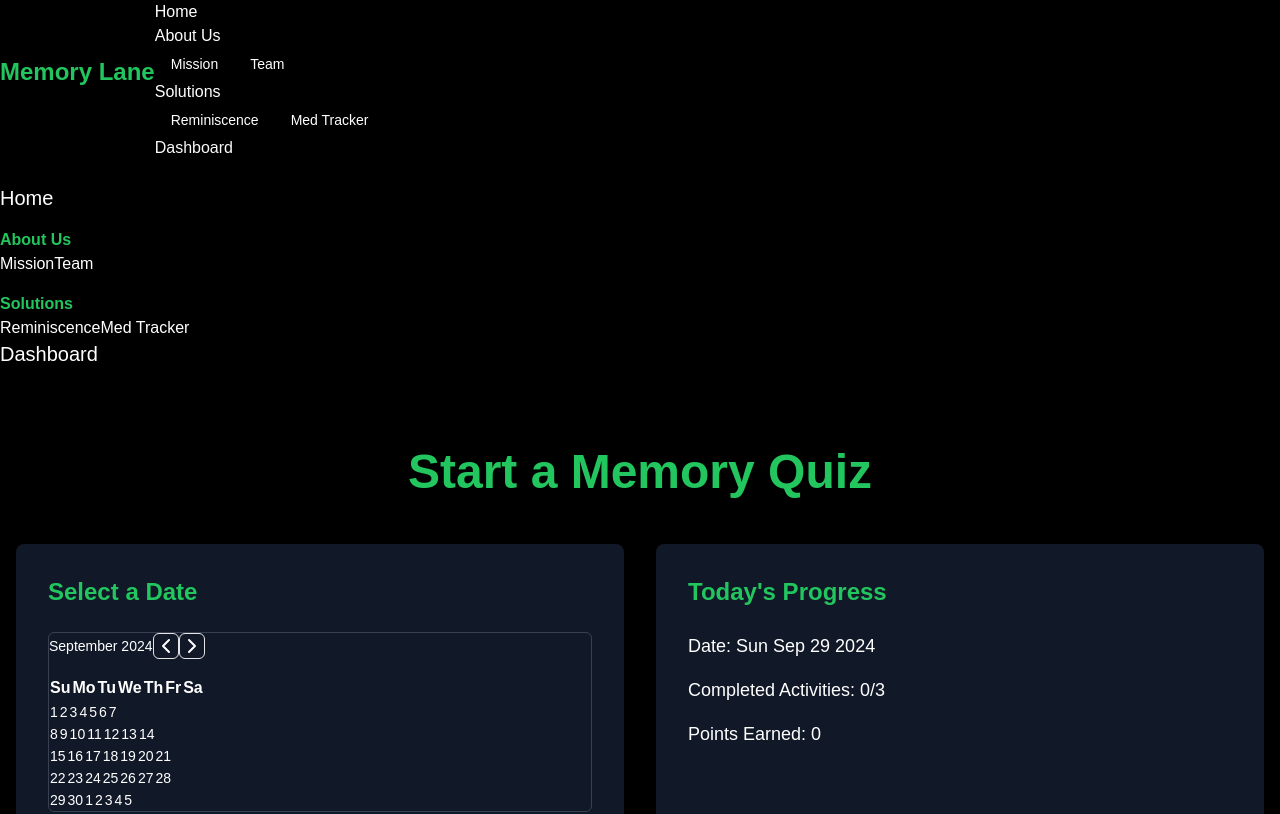
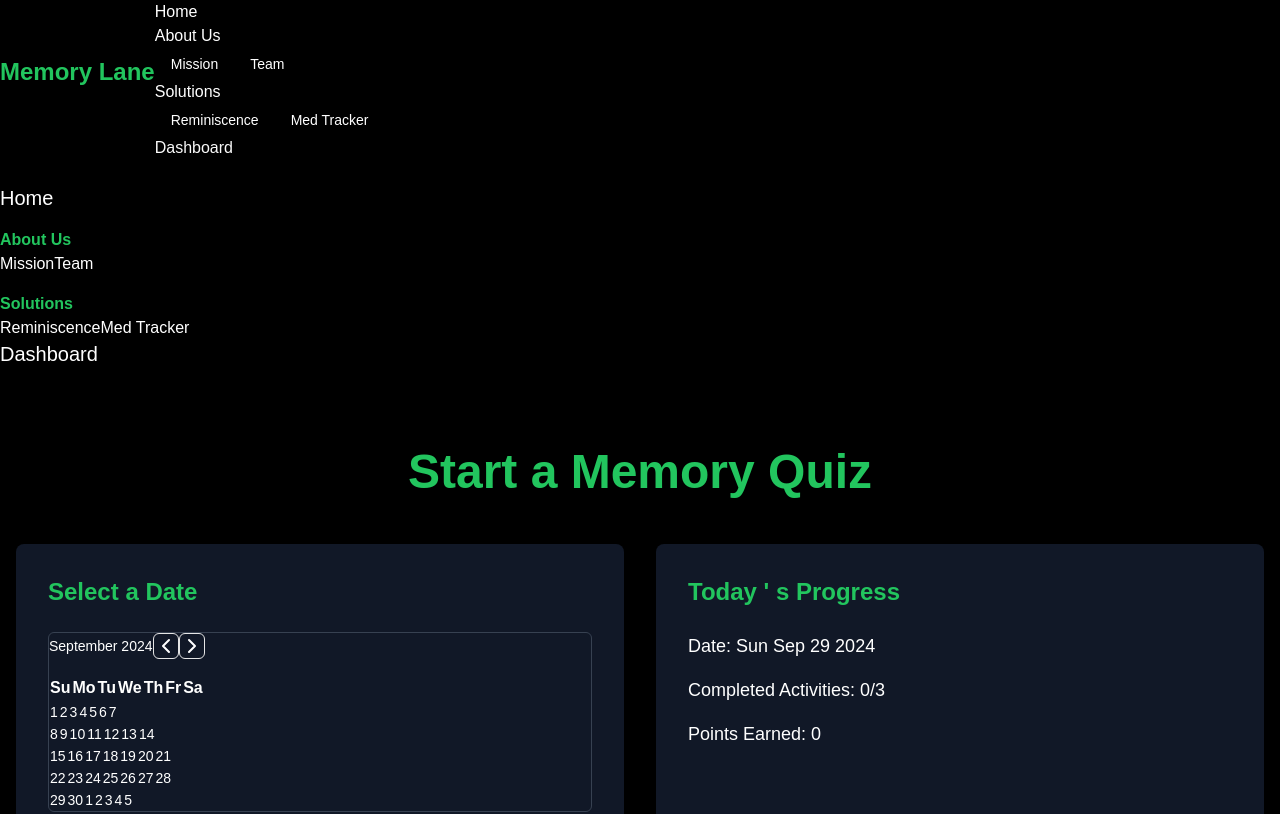
Before and after one commit to aroramrinaal/memorylane, a Next.js app: page /quiz in a window 1280 px wide. Shown: the top 814 px of the page. Built offline with nearby package versions, Linux system fonts and the light colour scheme.

Commit message:
replace apos and remove unused import

```diff
--- a/src/Components/ui/calendar.tsx
+++ b/src/Components/ui/calendar.tsx
@@ -50,8 +50,8 @@ function Calendar({
         ...classNames,
       }}
       components={{
-        IconLeft: ({ ...props }) => <ChevronLeft className="h-4 w-4" />,
-        IconRight: ({ ...props }) => <ChevronRight className="h-4 w-4" />,
+        IconLeft: ({ ...props }) => <ChevronLeft {...props} className="h-4 w-4" />,
+        IconRight: ({ ...props }) => <ChevronRight {...props} className="h-4 w-4" />,
       }}
       {...props}
     />
--- a/src/pages/dashboard.tsx
+++ b/src/pages/dashboard.tsx
@@ -1,5 +1,5 @@
-import { useState } from 'react'
-import Image from 'next/image'
+// import { useState } from 'react'
+// import Image from 'next/image'
 import Link from 'next/link' // Add this import
 import NavBar from '@/components/Navbar'
 import { Button } from '@/components/ui/button'
--- a/src/pages/quiz.tsx
+++ b/src/pages/quiz.tsx
@@ -23,7 +23,7 @@ export default function QuizPage() {
             />
           </div>
           <div className="bg-gray-900 p-8 rounded-lg shadow-lg">
-            <h2 className="text-2xl font-semibold mb-6 text-green-500">Today's Progress</h2>
+            <h2 className="text-2xl font-semibold mb-6 text-green-500">Today &apos; s Progress</h2>
             <p className="text-lg mb-4">Date: {date?.toDateString()}</p>
             <p className="text-lg mb-4">Completed Activities: 0/3</p>
             <p className="text-lg">Points Earned: 0</p>
```
